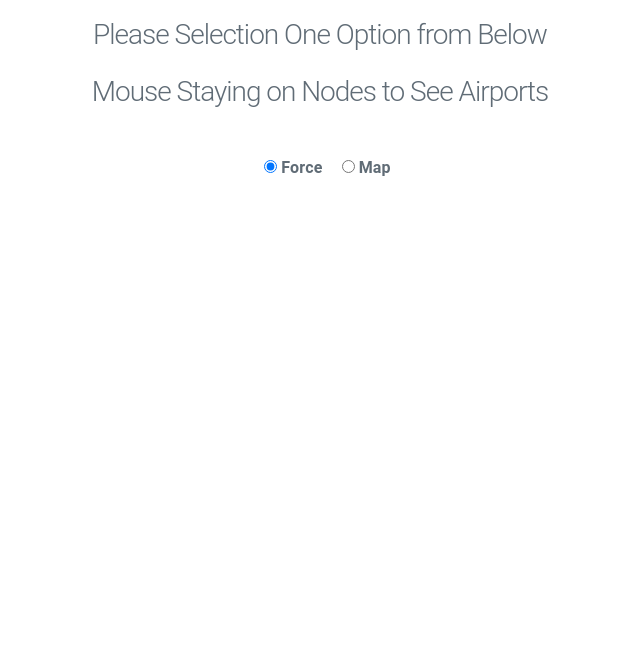
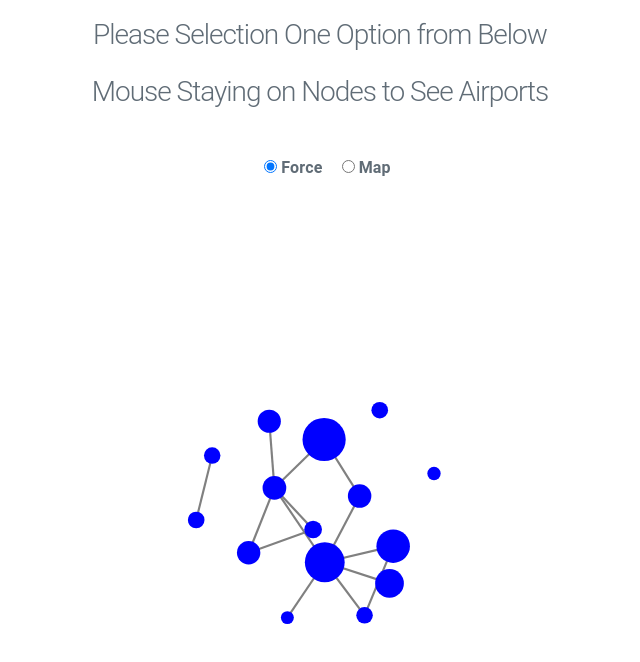
Before and after one commit to Shirley817950/airport-connections, a plain HTML site: page index.html in a window 1280 px wide. Shown: the part 88-750 px from the top of the page, without its empty margins (320-960 px from the left). Drawn offline with nearby package versions, Linux system fonts and the light colour scheme; the site is published under a folder, as on GitHub Pages, so addresses that start at the root find nothing.

Commit message:
Change the directory of script

```diff
--- a/index.html
+++ b/index.html
@@ -9,7 +9,7 @@
     <!-- Import the webpage's javascript file -->
     <script defer src="https://cdnjs.cloudflare.com/ajax/libs/d3/6.1.1/d3.min.js"></script>
     <script src="https://unpkg.com/topojson@3"></script>
-    <script src="/script.js" defer></script>
+    <script src="script.js" defer></script>
     <body>
         <h1>Airport Connections</h1>
         <h3>Please Selection One Option from Below</h23>
```
